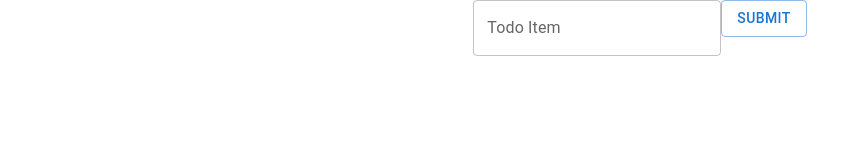
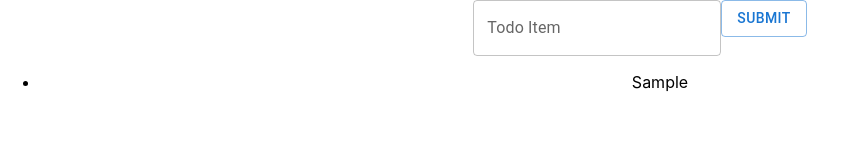
Before and after one commit to pcjoker10/todd-list-app, a React (Create React App) app: page / in a window 1280 px wide. Both pictures are taken after typing "Sample" into the empty fields and a click on the button "SUBMIT". Shown: the top 160 px of the page, without its empty margins (0-847 px from the left). Built offline with nearby package versions, Linux system fonts and the light colour scheme.

Commit message:
[4/n] Add TodoItemList react component to display todo items: Add onSubmit callback to add newTodoItem to todoItems state

```diff
--- a/src/App.js
+++ b/src/App.js
@@ -3,9 +3,11 @@
 import TextField from '@mui/material/TextField';
 import Button from '@mui/material/Button';
 
+let todoItemId = 0;
 
 const TodoItemInputField = (props) => {
   const [input, setInput] = useState("");
+
   const onSubmit = () => {
     props.onSubmit(input);
     setInput("");
@@ -22,12 +24,32 @@
   </div>);
 };
 
+const TodoItemList = (props) => {
+  const todoList = props.todoItemList.map((todoItem, index) => {
+    return <li key={index}>{todoItem.todoItemContent}</li>;
+  });
+  return (<div>
+    <ul>{todoList}</ul>
+  </div>);
+};
+
 function App() {
-return (
-  <div className="App">
-    <TodoItemInputField onSubmit={() => {}} />
-  </div>
-);
+  const [todoItemList, setTodoItemList] = useState([]);
+
+  const onSubmit = (newTodoItem) => {
+    setTodoItemList([...todoItemList, {
+      id: todoItemId,
+      todoItemContent: newTodoItem,
+      isFinished: false,
+    }]);
+  };
+
+  return (
+    <div className="App">
+      <TodoItemInputField onSubmit={onSubmit} />
+      <TodoItemList todoItemList={todoItemList} />
+    </div>
+  );
 }
 
 export default App;
```
